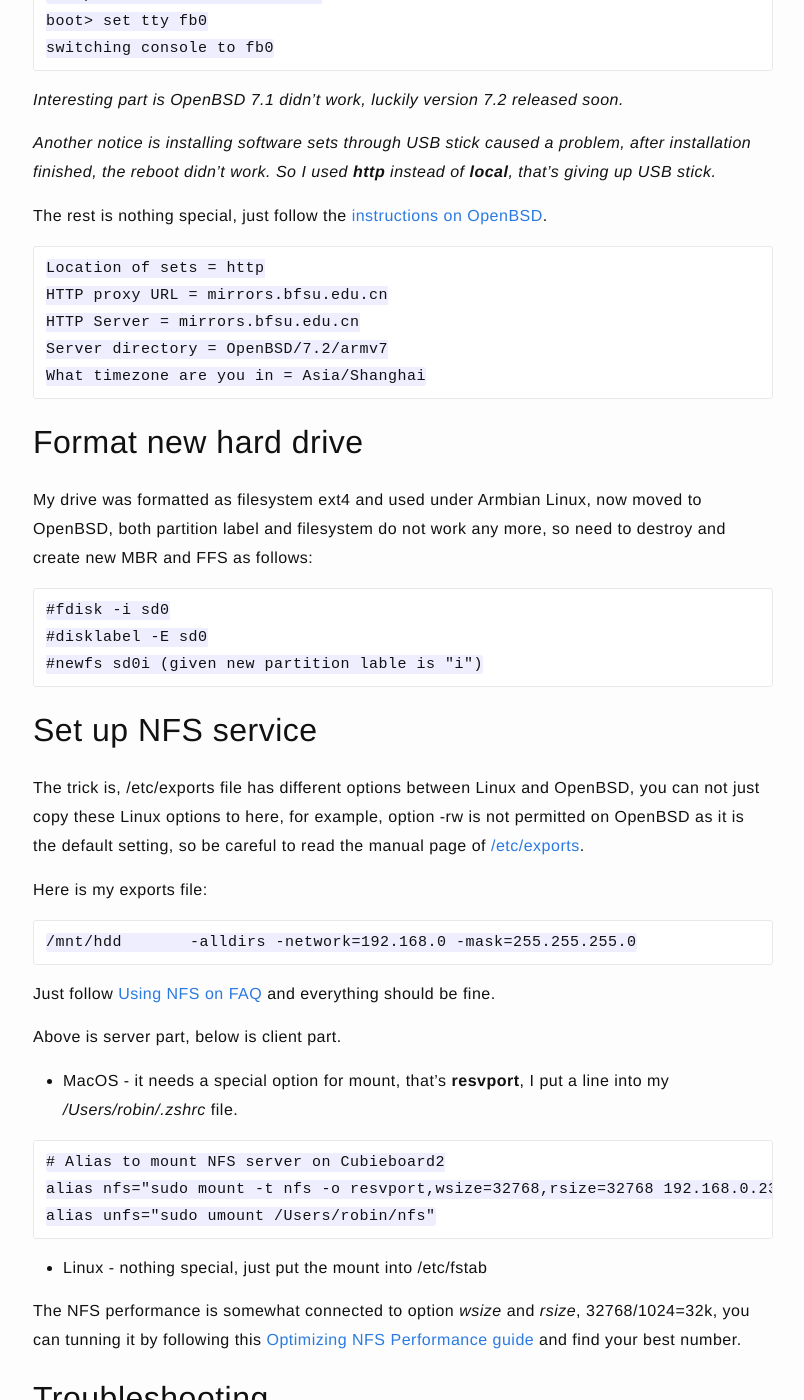
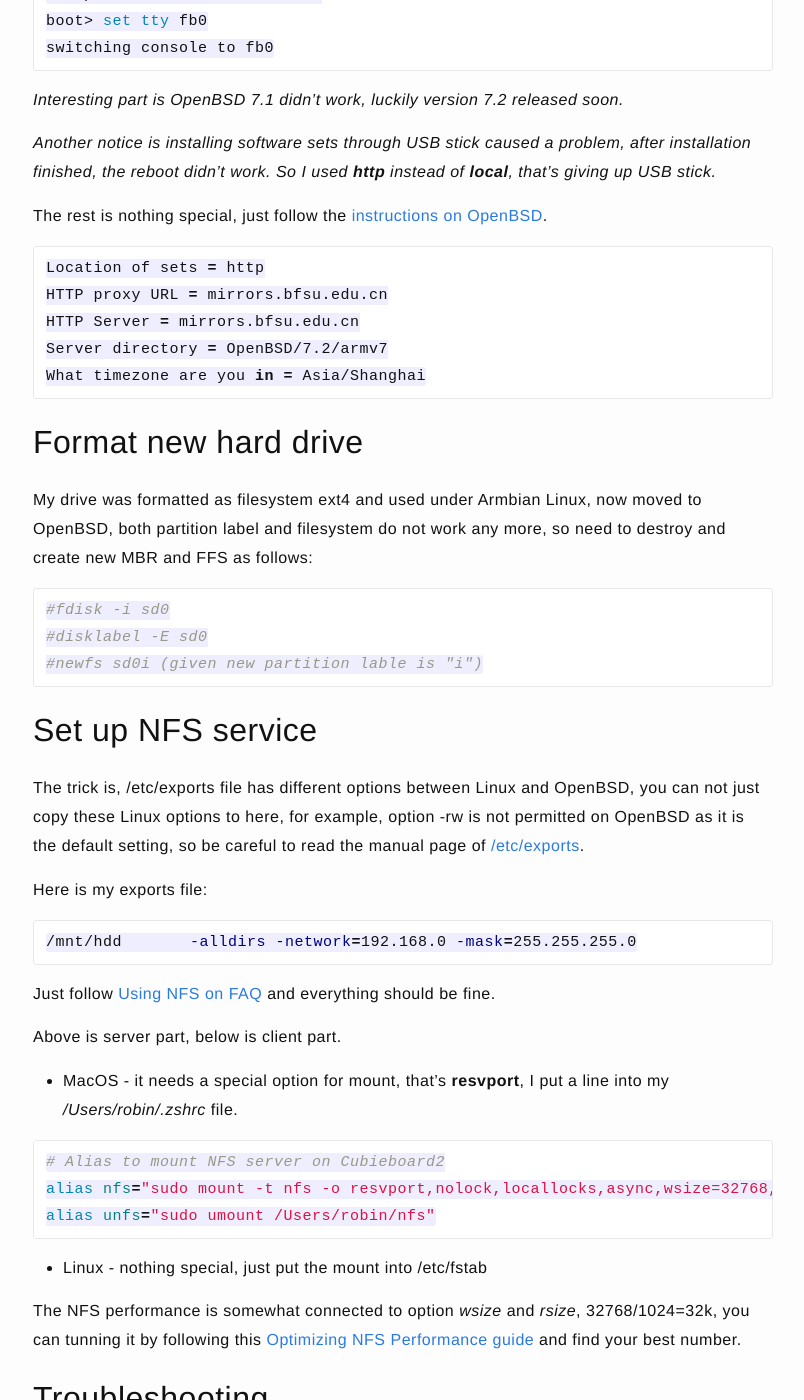
Before and after one commit to jazzi/jazzi.github.io, a Jekyll site: the page built from _posts/2022-11-07-install-openbsd-on-cubieboard2.md, in a window 1280 px wide and 1400 px high, scrolled down 615 px. Shown: the whole window, without its empty margins (237-1041 px from the left). Built offline with Jekyll 4.4.1, drawn with Linux system fonts in a browser that asks for light colours; some of the changed text lies outside the part shown.

Commit message:
add info

````diff
--- a/_posts/2022-11-07-install-openbsd-on-cubieboard2.md
+++ b/_posts/2022-11-07-install-openbsd-on-cubieboard2.md
@@ -16,7 +16,7 @@ There are two ways to install the system:
 
 I bought a serial cable and solution 2 didn't work, don't know bad cable or what, anyway I plug on keyboard and monitor, it brings out the text on screen, but there is a trick, the console won't work in that way only, you need to set tty to framebuffer as below.
 
-```text
+```bash
 >> OpenBSD/armv7 BOOTARM 1.14
 boot> set tty fb0
 switching console to fb0
@@ -28,7 +28,7 @@ switching console to fb0
 
 The rest is nothing special, just follow the [instructions on OpenBSD](https://ftp.openbsd.org/pub/OpenBSD/7.2/armv7/INSTALL.armv7).
 
-```text
+```bash
 Location of sets = http
 HTTP proxy URL = mirrors.bfsu.edu.cn
 HTTP Server = mirrors.bfsu.edu.cn
@@ -40,7 +40,7 @@ What timezone are you in = Asia/Shanghai
 
 My drive was formatted as filesystem ext4 and used under Armbian Linux, now moved to OpenBSD, both partition label and filesystem do not work any more, so need to destroy and create new MBR and FFS as follows:
 
-```text
+```bash
 #fdisk -i sd0
 #disklabel -E sd0
 #newfs sd0i (given new partition lable is "i")
@@ -52,7 +52,7 @@ The trick is, /etc/exports file has different options between Linux and OpenBSD,
 
 Here is my exports file:
 
-```text
+```bash
 /mnt/hdd	-alldirs -network=192.168.0 -mask=255.255.255.0
 ```
 
@@ -62,9 +62,9 @@ Above is server part, below is client part.
 
 * MacOS - it needs a special option for mount, that's **resvport**, I put a line into my */Users/robin/.zshrc* file.
 
-```text
+```bash
 # Alias to mount NFS server on Cubieboard2
-alias nfs="sudo mount -t nfs -o resvport,wsize=32768,rsize=32768 192.168.0.231:/mnt/hdd /Users/robin/nfs"
+alias nfs="sudo mount -t nfs -o resvport,nolock,locallocks,async,wsize=32768,rsize=32768 192.168.0.231:/mnt/hdd /Users/robin/nfs"
 alias unfs="sudo umount /Users/robin/nfs"
 ```
 
@@ -77,7 +77,7 @@ The NFS performance is somewhat connected to option *wsize* and *rsize*, 32768/1
 1. I/O Errors - add option *nolock*
 2. mount_nfs: can't mount with remote locks when server is not running rpc.statd: RPC prog. not avail - add the following into */etc/rc.local*
 
-```text
+```bash
 #!/bin/csh
 #
 # MacOS needs rpc.statd
````
